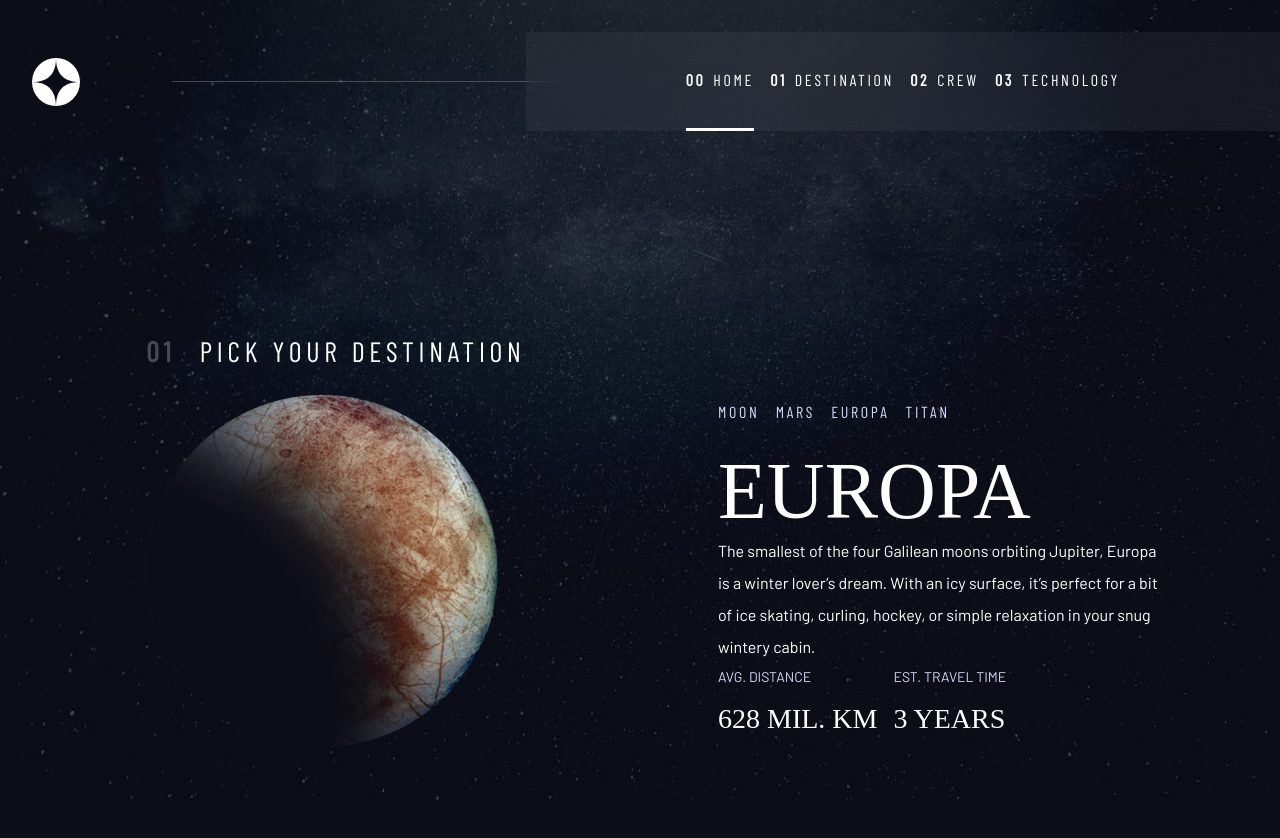
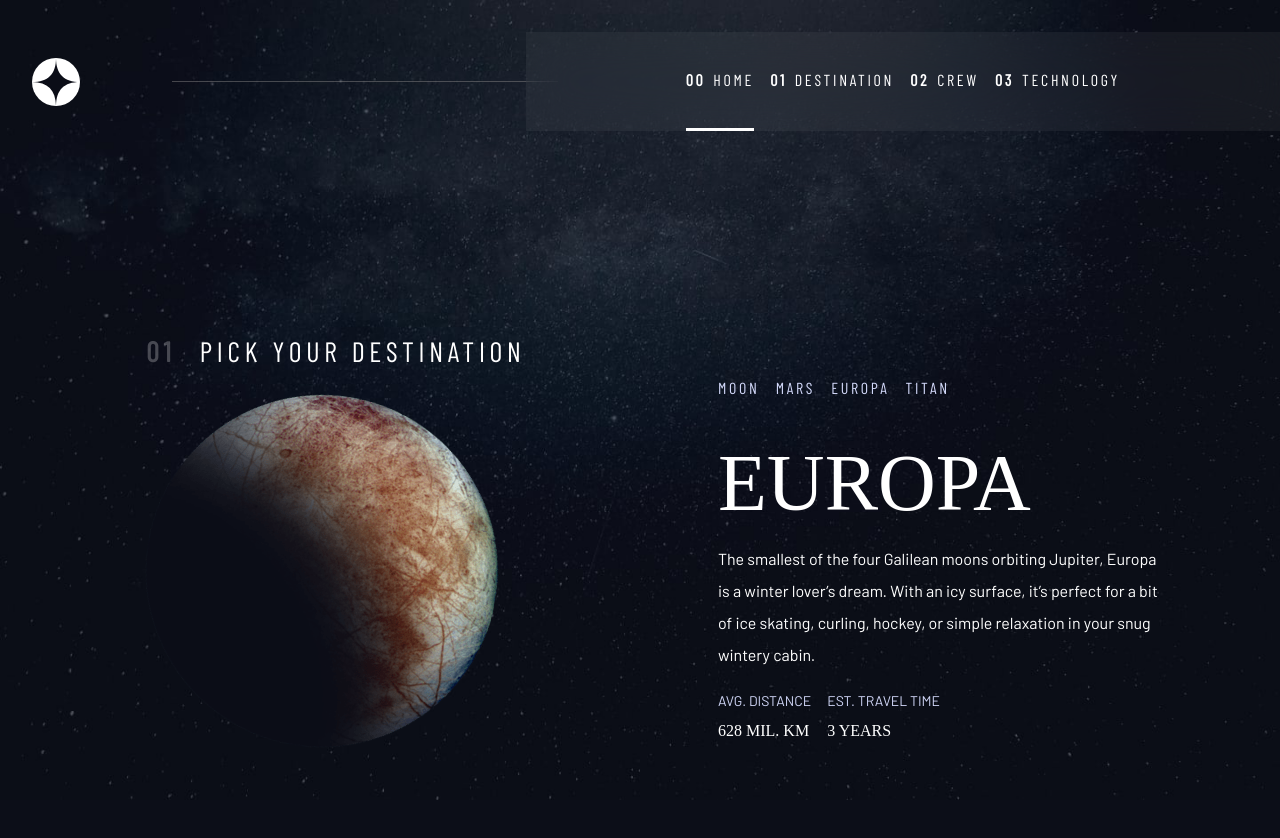
Before and after one commit to DavidofOrange/space-tourism-website, a React (Create React App) app: page /destination in a window 1280 px wide. Shown: the top 838 px of the page. Built offline with nearby package versions, Linux system fonts and the light colour scheme; a web font is replaced by a local one.

Commit message:
made some style changes in Destination component

```diff
--- a/src/components/Destination.jsx
+++ b/src/components/Destination.jsx
@@ -2,10 +2,6 @@ import Nav from './Nav';
 import '../index.css';
 import { React, useState } from 'react';
 import data from '../starter-code/data.json';
-import moon from '../starter-code/assets/destination/image-moon.png';
-import mars from '../starter-code/assets/destination/image-mars.png';
-import europa from '../starter-code/assets/destination/image-europa.png';
-import titan from '../starter-code/assets/destination/image-titan.png';
 
 
 export default function Destination() {
@@ -37,16 +33,16 @@ export default function Destination() {
                     ))}
                   </div>
                 </div>
-                <h2 className='fs-800 uppercase ff-serif'>{name}</h2>
-                <p>{description}</p>
-                <div className='flex'>
-                    <div>
+                <h2 className='fs-800 uppercase ff-serif flow'>{name}</h2>
+                <p className='flow'>{description}</p>
+                <div className='flex flow'>
+                    <div >
                       <h3 className='text-accent fs-200 uppercase'>Avg. distance</h3>
-                      <p className='fs-500 ff-serif uppercase'>{distance}</p>
+                      <p className='fs-400 ff-serif uppercase'>{distance}</p>
                     </div>
                     <div>
                       <h3 className='text-accent fs-200 uppercase'>Est. travel time</h3>
-                      <p className='fs-500 ff-serif uppercase'>{travel}</p>
+                      <p className='fs-400 ff-serif uppercase'>{travel}</p>
                     </div>
                 </div>
               </article>
```
